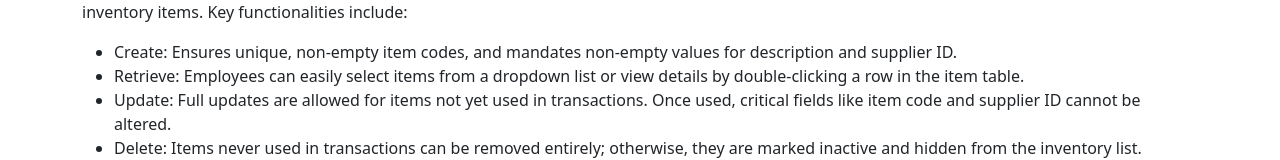
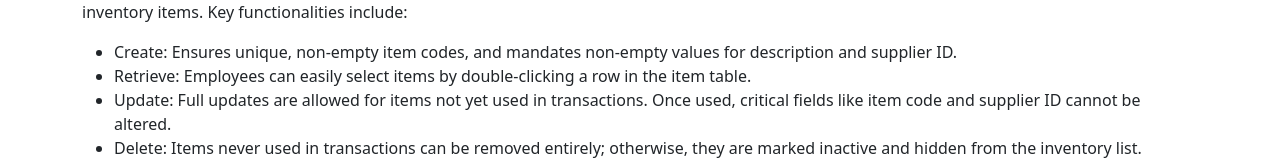
Before and after one commit to Yamako123456/tool-room-app, a React (Create React App) app: page / in a window 1280 px wide. Shown: the part 759-919 px from the top of the page. Built offline with nearby package versions, Linux system fonts and the light colour scheme; a web font is replaced by a local one.

Commit message:
since item dropdown has been removed, updated the about and how page text

```diff
--- a/src/components/AboutComponent.tsx
+++ b/src/components/AboutComponent.tsx
@@ -36,7 +36,7 @@ export const AboutComponent = () => {
                         The system enforces that a item code to be unique and non-empty. Also, the description 1 and the supplier ID must be non-empty values.
 
                         <h4>To RETRIEVE items</h4>
-                        A employee can select a item from the dropdown list or double click on a row in the item tabl to display the "detail screen".
+                        A employee can select a item by double-click on the item table to display the "detail screen".
 
                         <h4>The UPDATE items</h4>
                         Modifiction of the selected item properties is available from the item's "detail screen". It allows full-update only on the item that hasn't used in any transaction. Once a item's used, the item code and the supplier ID can not be changed. If the item is getting supplied from the different vendor, a new item entry must be created.
--- a/src/components/HomeComponent.tsx
+++ b/src/components/HomeComponent.tsx
@@ -36,7 +36,7 @@ export const HomeComponent: React.FC = () => {
 
                     </li>
                     <li>
-                        Retrieve: Employees can easily select items from a dropdown list or view details by double-clicking a row in the item table.
+                        Retrieve: Employees can easily select items by double-clicking a row in the item table.
 
                     </li>
                     <li>
```
